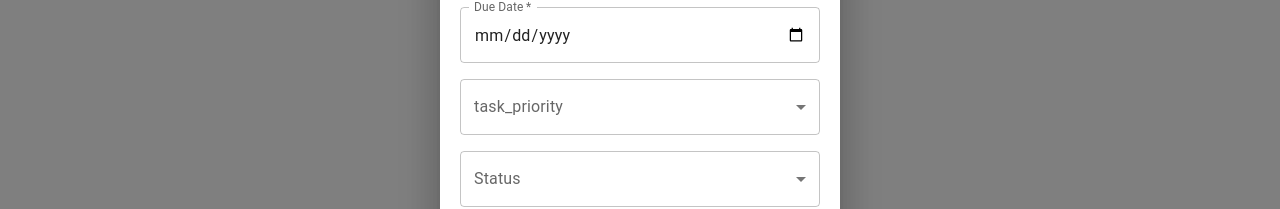
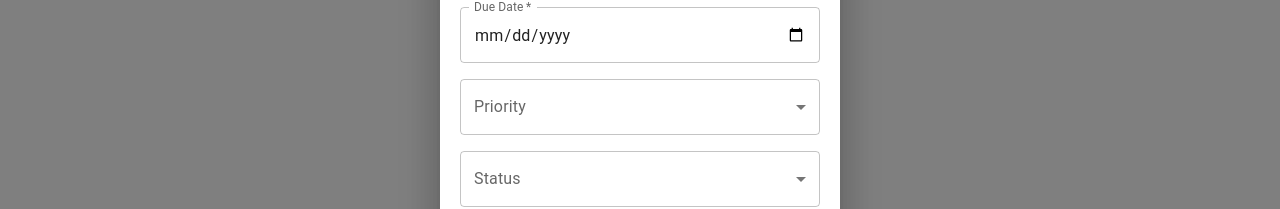
Before and after one commit to Subham-Satapathy/Task-Manager-Zoho, a React (Create React App) app in the folder frontend/task-manager/: page /app in a window 1280 px wide. Both pictures are taken after a click on the link "ADD NEW TASK". Shown: the part 402-611 px from the top of the page. Built offline with nearby package versions, Linux system fonts and the light colour scheme; no server answers.

Commit message:
Enhanced UI

```diff
--- a/frontend/task-manager/public/index.html
+++ b/frontend/task-manager/public/index.html
@@ -24,7 +24,7 @@
       work correctly both with client-side routing and a non-root public URL.
       Learn how to configure a non-root public URL by running `npm run build`.
     -->
-    <title>React App</title>
+    <title>Task Manager</title>
   </head>
   <body>
     <noscript>You need to enable JavaScript to run this app.</noscript>
--- a/frontend/task-manager/src/components/KanbanBoard.tsx
+++ b/frontend/task-manager/src/components/KanbanBoard.tsx
@@ -22,7 +22,7 @@ const KanbanBoard: React.FC<KanbanBoardProps> = ({ tasks, onEditTask, onDeleteTa
   const tasksByStatus = {
     BLOCKED: tasks.filter((task) => task.status?.toUpperCase() === "BLOCKED"),
     "TO DO": tasks.filter((task) => task.status?.toUpperCase() === "TO DO"),
-    "IN PROGRESS": tasks.filter((task) => task.status?.toUpperCase() === "PENDING"),
+    "IN PROGRESS": tasks.filter((task) => ["PENDING", "IN PROGRESS"].includes( task.status?.toUpperCase())),
     COMPLETED: tasks.filter((task) => task.status?.toUpperCase() === "COMPLETED"),
   };
 
--- a/frontend/task-manager/src/components/TaskForm.tsx
+++ b/frontend/task-manager/src/components/TaskForm.tsx
@@ -165,7 +165,7 @@ const TaskForm: React.FC<TaskFormProps> = ({
         sx={{ mb: 2 }}
       />
       <FormControl fullWidth>
-        <InputLabel>task_priority</InputLabel>
+        <InputLabel>Priority</InputLabel>
         <Select
           name="task_priority"
           value={task.task_priority}
```
Also changed, not shown: 7 other files (tests, documents, lock files or other folders).
